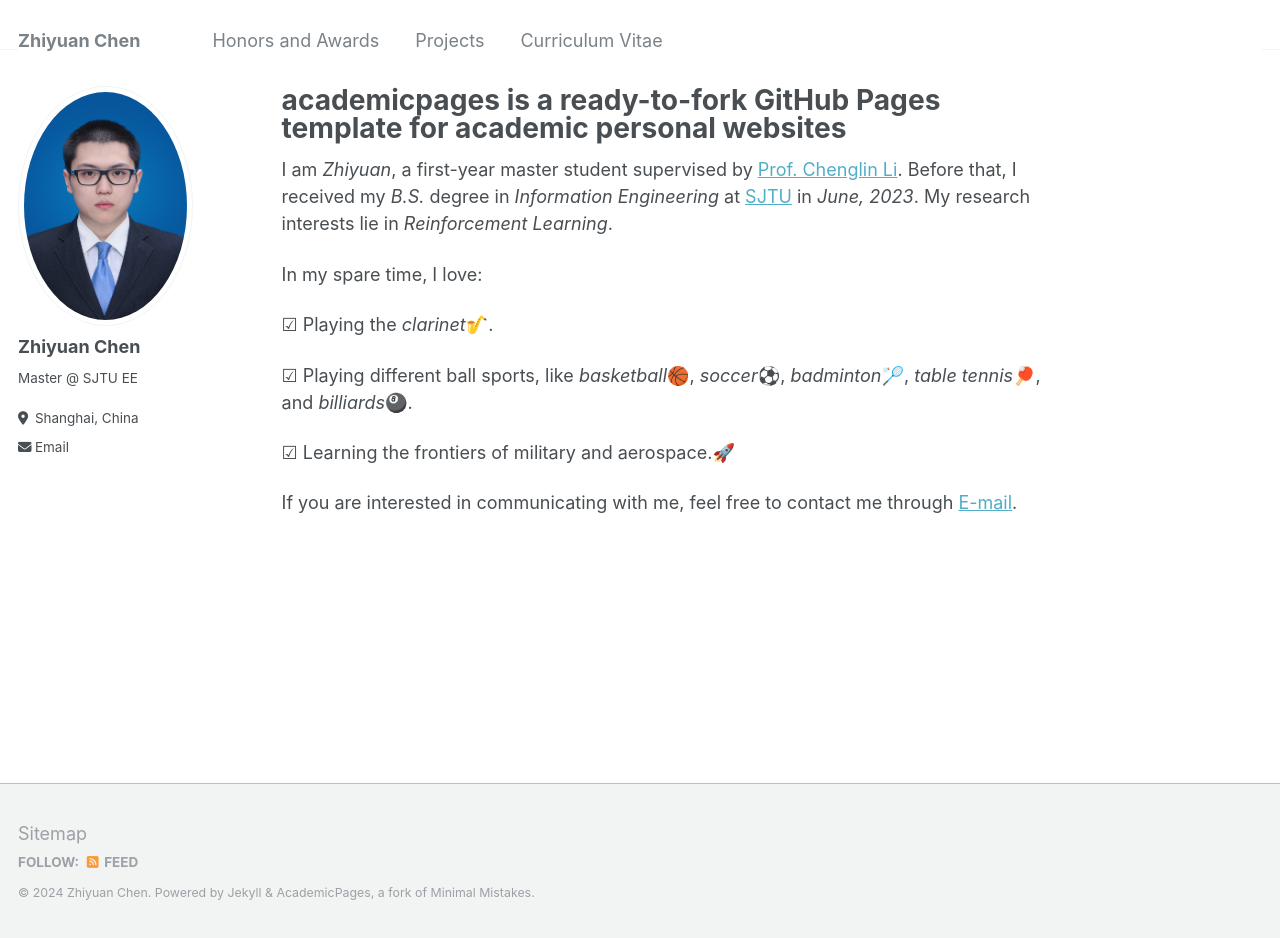
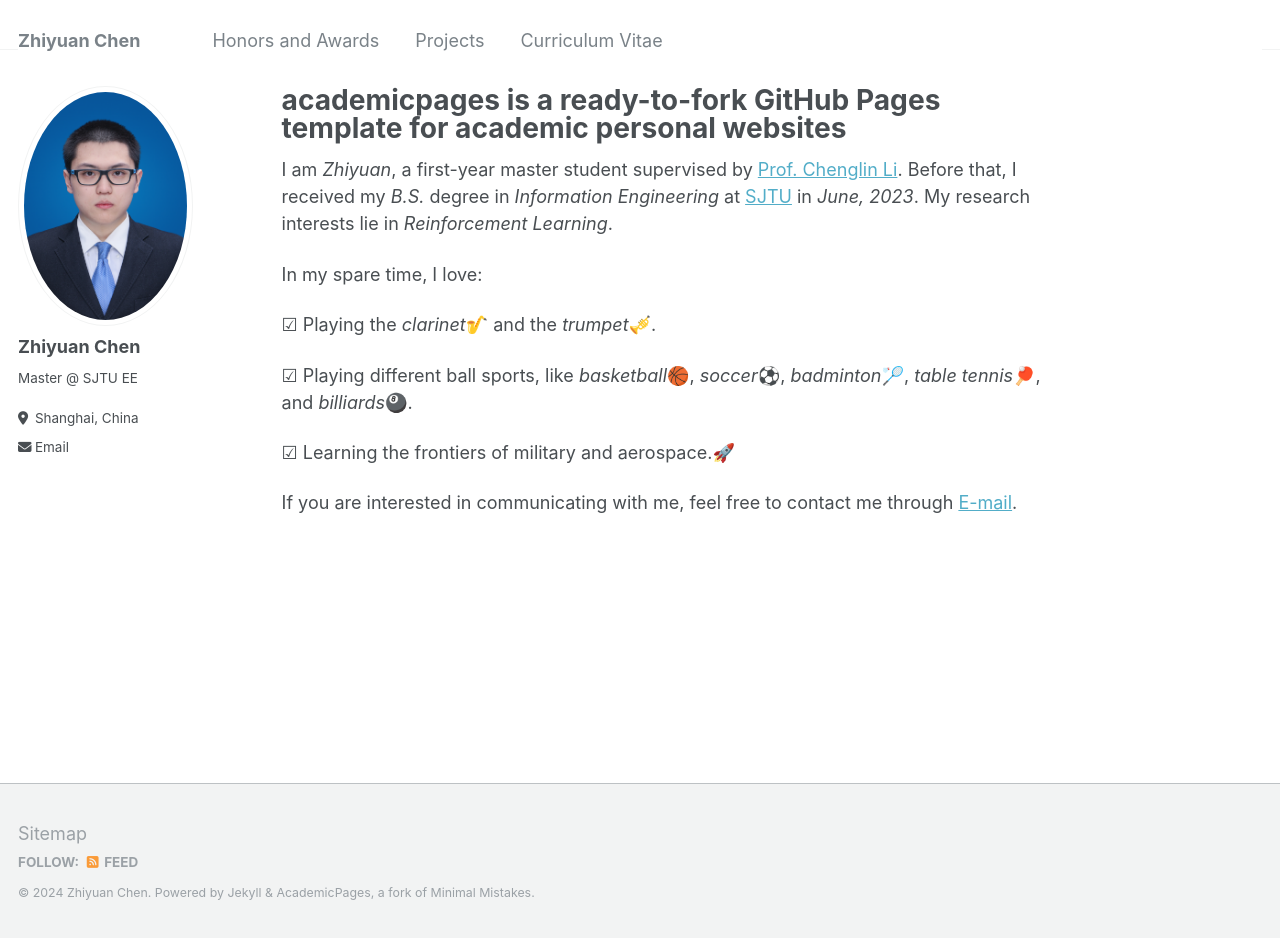
Before and after one commit to chenzhiyuan-stack1/chenzhiyuan-stack1.github.io, a Jekyll site: the page built from _pages/about.md, in a window 1280 px wide and 938 px high. Built offline with Jekyll 4.4.1, drawn with Linux system fonts in a browser that asks for light colours.

Commit message:
Update about.md

```diff
--- a/_pages/about.md
+++ b/_pages/about.md
@@ -11,7 +11,7 @@ I am _Zhiyuan_, a first-year master student supervised by [Prof. Chenglin Li](ht
 
 In my spare time, I love:
 
- ☑ Playing the _clarinet_🎷.
+ ☑ Playing the _clarinet_🎷 and the _trumpet_🎺.
 
  ☑ Playing different ball sports, like _basketball_🏀, _soccer_⚽️, _badminton_🏸, _table tennis_🏓, and _billiards_🎱.
 
```
